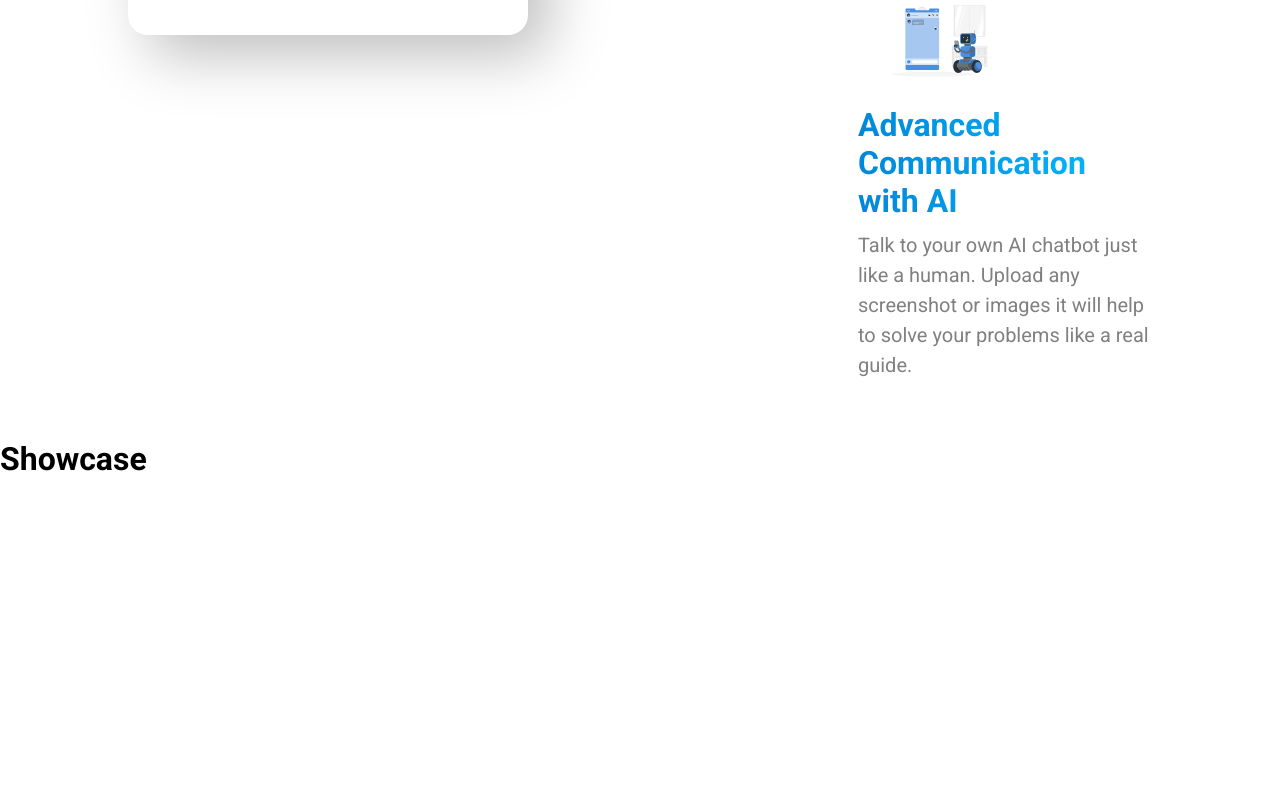
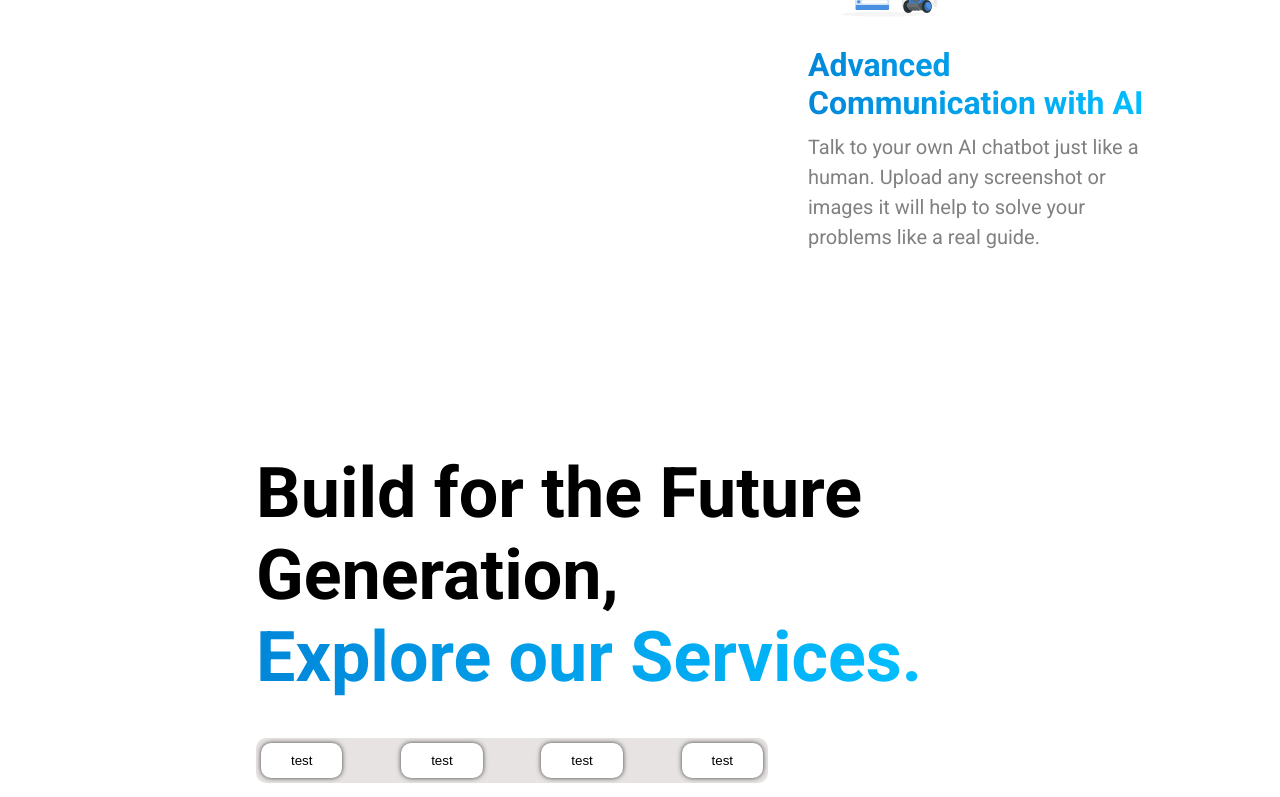
Before and after one commit to arkalal/slaysheet.com, a Next.js app: page / in a window 1280 px wide. Shown: the part 2000-2797 px from the top of the page. Before the commit the page ends 2478 px from the top, so only its background shows below. Built offline with nearby package versions, Linux system fonts and the light colour scheme.

Commit message:
building showcase services

```diff
--- /dev/null
+++ b/components/ButtonSwitch/ButtonSwitch.js
@@ -0,0 +1,15 @@
+import React from "react";
+import styles from "./ButtonSwitch.module.scss";
+
+const ButtonSwitch = () => {
+  return (
+    <div className={styles.ButtonSwitch}>
+      <button>test</button>
+      <button>test</button>
+      <button>test</button>
+      <button>test</button>
+    </div>
+  );
+};
+
+export default ButtonSwitch;
--- /dev/null
+++ b/components/ButtonSwitch/ButtonSwitch.module.scss
@@ -0,0 +1,21 @@
+.ButtonSwitch {
+  display: flex;
+  align-items: center;
+  gap: 20px;
+  margin-top: 40px;
+  width: 50%;
+  justify-content: space-between;
+  background-color: rgb(231, 227, 227);
+  border-radius: 10px;
+  padding: 5px;
+
+  button {
+    border: none;
+    outline: none;
+    background-color: white;
+    border-radius: 10px;
+    padding: 10px 30px;
+    color: #000;
+    box-shadow: 0px 0px 5px 0px rgba(0, 0, 0, 0.75);
+  }
+}
--- a/components/Reusable/BannerCard/BannerCard.module.scss
+++ b/components/Reusable/BannerCard/BannerCard.module.scss
@@ -1,6 +1,6 @@
 .bCard {
   text-align: center;
-  width: 400px;
+  width: 500px;
   border: none;
   outline: none;
   display: flex;
@@ -12,6 +12,6 @@
 
   .lottieAnime {
     object-fit: contain;
-    width: 300px;
+    width: 400px;
   }
 }
--- a/components/Reusable/TypingText/TypingText.module.scss
+++ b/components/Reusable/TypingText/TypingText.module.scss
@@ -1,13 +1,12 @@
+@import "../../../styleReuse/mixins.module.scss";
+
 .TypingText {
   h1 {
     font-size: 80px;
     text-align: center;
 
     span {
-      background-image: linear-gradient(to right, #0287d9, #02bfff);
-      -webkit-background-clip: text;
-      background-clip: text;
-      color: transparent;
+      @include gradientText;
     }
   }
 }
--- a/components/Screens/HomeScreen/Banner/Banner.js
+++ b/components/Screens/HomeScreen/Banner/Banner.js
@@ -1,6 +1,5 @@
 import React from "react";
 import styles from "./Banner.module.scss";
-import AiChatbox from "../../../Reusable/AiChatbox/AiChatbox";
 import TypingText from "../../../Reusable/TypingText/TypingText";
 import BannerCard from "../../../Reusable/BannerCard/BannerCard";
 import SmallAnime from "../../../Reusable/SmallAnime/SmallAnime";
--- a/components/Screens/HomeScreen/Banner/Banner.module.scss
+++ b/components/Screens/HomeScreen/Banner/Banner.module.scss
@@ -1,3 +1,5 @@
+@import "../../../../styleReuse/mixins.module.scss";
+
 .banner {
   margin-top: 80px;
 
@@ -49,11 +51,11 @@
         flex-direction: column;
         justify-content: center;
         .smallBannerCards {
-          margin-bottom: 60px;
+          margin-bottom: 100px;
 
-          &:nth-child(2) {
-            margin-left: 150px;
-          }
+          // &:nth-child(2) {
+          //   margin-left: 150px;
+          // }
         }
       }
 
@@ -70,10 +72,7 @@
           margin-bottom: 60px;
 
           h1 {
-            background-image: linear-gradient(to right, #0287d9, #02bfff);
-            -webkit-background-clip: text;
-            background-clip: text;
-            color: transparent;
+            @include gradientText;
           }
 
           p {
--- a/components/Showcase/Showcase.js
+++ b/components/Showcase/Showcase.js
@@ -1,10 +1,16 @@
 import React from "react";
 import styles from "./Showcase.module.scss";
+import ButtonSwitch from "../ButtonSwitch/ButtonSwitch";
 
 const Showcase = () => {
   return (
     <div className={styles.Showcase}>
-      <h1>Showcase</h1>
+      <h1>
+        Build for the Future Generation, <br />{" "}
+        <span>Explore our Services.</span>{" "}
+      </h1>
+
+      <ButtonSwitch />
     </div>
   );
 };
--- a/components/Showcase/Showcase.module.scss
+++ b/components/Showcase/Showcase.module.scss
@@ -0,0 +1,16 @@
+@import "../../styleReuse/mixins.module.scss";
+
+.Showcase {
+  margin-top: 140px;
+  margin-left: 20%;
+  margin-bottom: 40px;
+
+  h1 {
+    width: 80%;
+    font-size: 70px;
+
+    span {
+      @include gradientText;
+    }
+  }
+}
--- a/customData/data.js
+++ b/customData/data.js
@@ -9,7 +9,6 @@ import chatAIAnime from "../LottieAnimation/talk AI.json";
 export const bannerCardData = [
   { bannerAnime: animeData },
   { bannerAnime: animeData1 },
-  { bannerAnime: animeData2 },
 ];
 
 export const serviceTopicsData = [
--- /dev/null
+++ b/styleReuse/mixins.module.scss
@@ -0,0 +1,6 @@
+@mixin gradientText() {
+  background-image: linear-gradient(to right, #0287d9, #02bfff);
+  -webkit-background-clip: text;
+  background-clip: text;
+  color: transparent;
+}
```
